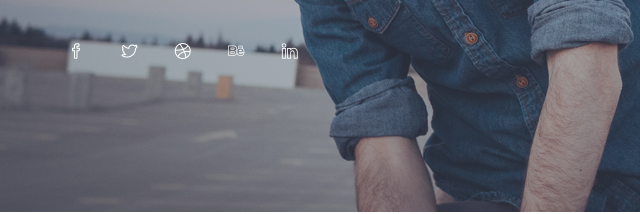
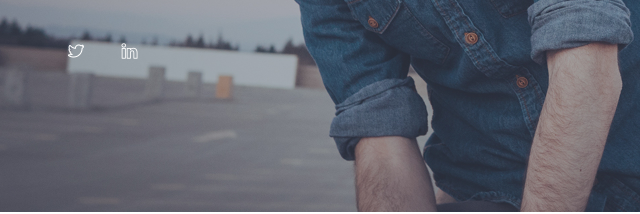
Before and after one commit to jerwinquirante/jcquirante, a website: page index.html in a window 1280 px wide. Shown: the part 449-663 px from the top of the page, 14-654 px from the left. Drawn offline with Linux system fonts and the light colour scheme.

Commit message:
Update index.html

```diff
--- a/index.html
+++ b/index.html
@@ -89,10 +89,7 @@
                             <p class="promo-block-text">Web Designer &amp; Front-end Developer</p>
                         </div>
                         <ul class="list-inline">
-                            <li><a href="#" class="social-icons"><i class="icon-social-facebook"></i></a></li>
                             <li><a href="#" class="social-icons"><i class="icon-social-twitter"></i></a></li>
-                            <li><a href="#" class="social-icons"><i class="icon-social-dribbble"></i></a></li>
-                            <li><a href="#" class="social-icons"><i class="icon-social-behance"></i></a></li>
                             <li><a href="#" class="social-icons"><i class="icon-social-linkedin"></i></a></li>
                         </ul>
                     </div>
```
